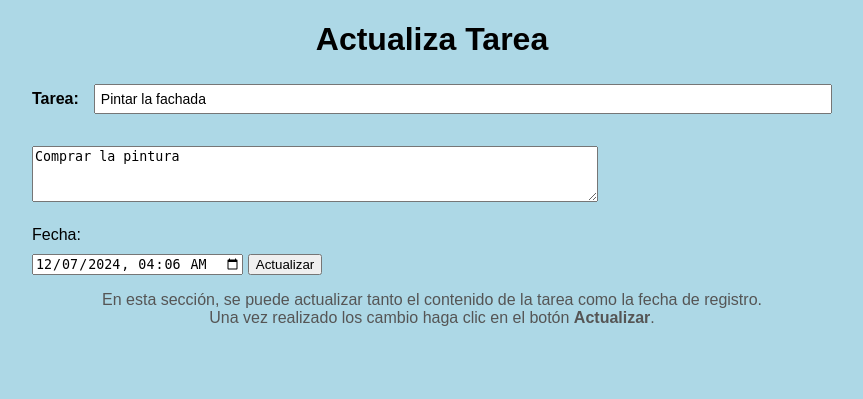
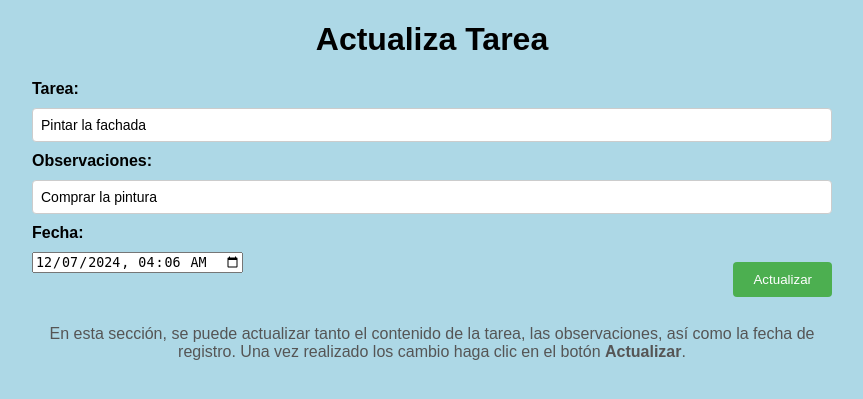
Before and after one commit to Arturo218/MaestroDeTareas, a Flask app: page /update/1 in a window 1280 px wide. Shown: the top 399 px of the page, without its empty margins (208-1071 px from the left). Run offline with Flask 3, Linux system fonts and the light colour scheme; data comes from the database, SQL or seed files in the repository; both versions use the stored data as it was after the commit.

Commit message:
1a versión de Maestro de Tareas

```diff
--- a/app.py
+++ b/app.py
@@ -10,7 +10,7 @@ class Todo(db.Model):
     id = db.Column(db.Integer, primary_key=True)
     content = db.Column(db.String(200), nullable=False)
     date_created = db.Column(db.DateTime, default=datetime.utcnow)
-    observations = db.Column(db.String(200), nullable=True)  # Nueva columna para observaciones
+    observations = db.Column(db.String(200), nullable=False)
 
     def __repr__(self):
         return '<Task %r>' % self.id
@@ -20,13 +20,12 @@ class Todo(db.Model):
 def index():
     if request.method == 'POST':
         task_content = request.form['content']
-        observations = request.form['observations']  # Captura las observaciones
+        task_observations = request.form['observations']  # Captura las observaciones
 
-        new_task = Todo(content=task_content)
+        new_task = Todo(content=task_content, observations=task_observations)
 
         try:
             db.session.add(new_task)
-            db.session.add(observations)
             db.session.commit()
             return redirect('/')
         except:
--- a/static/css/main.css
+++ b/static/css/main.css
@@ -1,82 +1,122 @@
-body, html {
-    margin: 0;
-    font-family: sans-serif;
-    background-color: lightblue;
+/* =====================================================
+   Estilos globales para el documento.
+   ===================================================== */
+   body, html {
+    margin: 0; /* Elimina márgenes predeterminados */
+    font-family: sans-serif; /* Define una fuente estándar */
+    background-color: lightblue; /* Fondo del sitio */
 }
 
+/* =====================================================
+   Estilos específicos para la sección principal.
+   ===================================================== */
 .content {
-    margin: 0 auto;
-    width: 800px;
+    margin: 0 auto; /* Centra el contenido */
+    width: 800px; /* Define el ancho máximo */
 }
 
+/* =====================================================
+   Estilos específicos para tablas y celdas.
+   ===================================================== */
 table, td, th {
-    border: 1px solid #aaa;
-    table-layout: auto; /* Permite que las columnas se ajusten automáticamente */
-    width: 100%;
+    border: 1px solid #aaa; /* Bordes uniformes */
+    table-layout: auto; /* Ajusta automáticamente las columnas */
+    width: 100%; /* Tablas ocuparán todo el ancho del contenedor */
 }
 
 table {
-    border-collapse: collapse;
-    width: 100%;
-    white-space: nowrap; /* Evita que el texto se divida en varias líneas */
-    text-align: center;
-    padding: 5px;
-    overflow: hidden; /* Opcional: evita que el contenido desborde */
-    text-overflow: ellipsis;
+    border-collapse: collapse; /* Evita espacios entre bordes */
+    text-align: center; /* Centra el contenido de la tabla */
+    padding: 5px; /* Espaciado interno */
+    overflow: hidden; /* Evita desbordes del contenido */
+    text-overflow: ellipsis; /* Añade puntos suspensivos si el texto desborda */
 }
 
 th {
-    height: 30px;
+    height: 30px; /* Altura de las cabeceras */
 }
 
 td {
-    text-align: center;
-    padding: 5px;
+    text-align: center; /* Centra el texto en las celdas */
+    padding: 5px; /* Espaciado interno */
 }
 
+/* =====================================================
+   Estilos específicos para formularios y sus elementos.
+   ===================================================== */
 .form {
-    margin-top: 20px;
+    margin-top: 20px; /* Espaciado superior del formulario */
 }
 
-#content {
-    width: 70%;
-}
+/* Flexbox layout for forms */
 .flex-form {
-    display: flex;
-    align-items: center; /* Alinea verticalmente los elementos */
-    gap: 10px; /* Espacio entre los elementos */
-    flex-wrap: wrap; /* Permite que los elementos se ajusten si el espacio es limitado */
+    display: flex; /* Activa diseño flexbox */
+    align-items: center; /* Alineación vertical de los elementos */
+    gap: 10px; /* Espaciado horizontal entre elementos */
+    flex-wrap: wrap; /* Permite que los elementos se ajusten en múltiples líneas */
 }
 
-.flex-form label {
-    font-weight: bold; /* Opcional: para destacar las etiquetas */
-    margin-right: 5px;
+/* Estilo de etiquetas en formularios */
+label {
+    display: block; /* Alinea las etiquetas en líneas separadas */
+    margin: 10px 0; /* Espaciado superior e inferior */
+    font-weight: bold; /* Resalta las etiquetas */
 }
 
-.flex-form input[type="text"],
-.flex-form input[type="date"] {
-    flex: 1; /* Hace que los campos ocupen el mismo espacio */
-    padding: 5px;
-    font-size: 14px;
+input[type="text"] {
+    width: 100%; /* Ajusta el ancho del campo de entrada */
+    padding: 8px; /* Añade espacio interno al campo de entrada */
+    font-size: 14px; /* Ajusta el tamaño de la fuente */
+    border: 1px solid #ccc; /* Define un borde para el campo */
+    border-radius: 4px; /* Bordes redondeados */
+    box-sizing: border-box; /* Asegura que el ancho incluye el padding y el borde */
 }
 
-.flex-form input[type="submit"] {
-    padding: 8px 15px;
-    background-color: #4CAF50;
-    color: white;
-    border: none;
-    cursor: pointer;
+
+/* Campos de texto */
+.flex-form input[type="text"],
+.flex-form input[type="date"],
+textarea {
+    flex: 1; /* Ocupan el mismo espacio en flexbox */
+    width: 100%; /* Se ajustan al ancho del contenedor */
+    padding: 5px; /* Espaciado interno */
+    font-size: 14px; /* Tamaño de fuente estándar */
 }
 
-.flex-form input[type="submit"]:hover {
-    background-color: #45a049;
+
+/* Botón de envío */
+input[type="submit"] {
+    margin-top: 10px; /* Espaciado superior */
+    padding: 10px 20px; /* Espaciado interno */
+    background-color: #4CAF50; /* Color de fondo */
+    color: white; /* Texto blanco */
+    border: none; /* Sin bordes */
+    border-radius: 4px; /* Bordes redondeados */
+    cursor: pointer; /* Cambia el cursor al pasar por encima */
+    float: right; /* Alinea el botón a la derecha */
 }
-textarea {
-    width: 70%;
-    height: 50px;
-    margin: 10px 0;
+
+input[type="submit"]:hover {
+    background-color: #45a049; /* Color de fondo al pasar el cursor */
 }
-label {
-    margin: 10px 0;
-    display: block;
+
+/* =====================================================
+   Estilos adicionales para campos específicos.
+   ===================================================== */
+#content,
+#observations {
+    width: 100%; /* Ocupan todo el ancho del contenedor */
 }
+/* =====================================================
+   Estilos adicionales para la imagen.
+   ===================================================== */
+.logo {
+    text-align: center; /* Centra horizontalmente */
+    margin: 20px 0; /* Añade espacio arriba y abajo */
+}
+
+.logo img {
+    max-width: 100%; /* Evita que la imagen exceda el contenedor */
+    height: auto; /* Mantiene la proporción */
+
+}
--- a/templates/update.html
+++ b/templates/update.html
@@ -9,20 +9,22 @@
     <h1 style="text-align: center">Actualiza Tarea</h1>
 
     <div class="form">
-        <form action="/update/{{task.id}}" method="POST" class="flex-form">
+        <form action="/update/{{task.id}}" method="POST">
             <label for="content">Tarea:</label>
-            <input type="text" name="content" id="content" value="{{task.content}}"></form></br>
-            <textarea name="observations" placeholder="Actualizar observaciones">{{task.observations}}</textarea></br>
+            <input type="text" name="content" id="content" value="{{task.content}}">
+            <label for="observations">Observaciones:</label>
+            <input type="text" name="observations" id="observations" value="{{task.observations}}">
             <label for="date_created">Fecha:</label>
             <input type="datetime-local" name="date_created" id="date_created"
                 value="{{ task.date_created.strftime('%Y-%m-%dT%H:%M') }}">
-
             <input type="submit" value="Actualizar">
         </form>
     </div>
+    </br>
+    </br>
     <p style="text-align: center; font-size: 16px; color: #555;">
-        En esta sección, se puede actualizar tanto el contenido de la tarea como la fecha de registro.
-        </br>Una vez realizado los cambio haga clic en el botón <b>Actualizar</b>.
+        En esta sección, se puede actualizar tanto el contenido de la tarea, las observaciones, así como la fecha de registro.
+        Una vez realizado los cambio haga clic en el botón <b>Actualizar</b>.
     </p>
 </div>
 {% endblock %}
```
Also changed, not shown: templates/index.html (+8 -4 lines), instance/test.db, static/images/logoUI.png (added), 1 other file.
